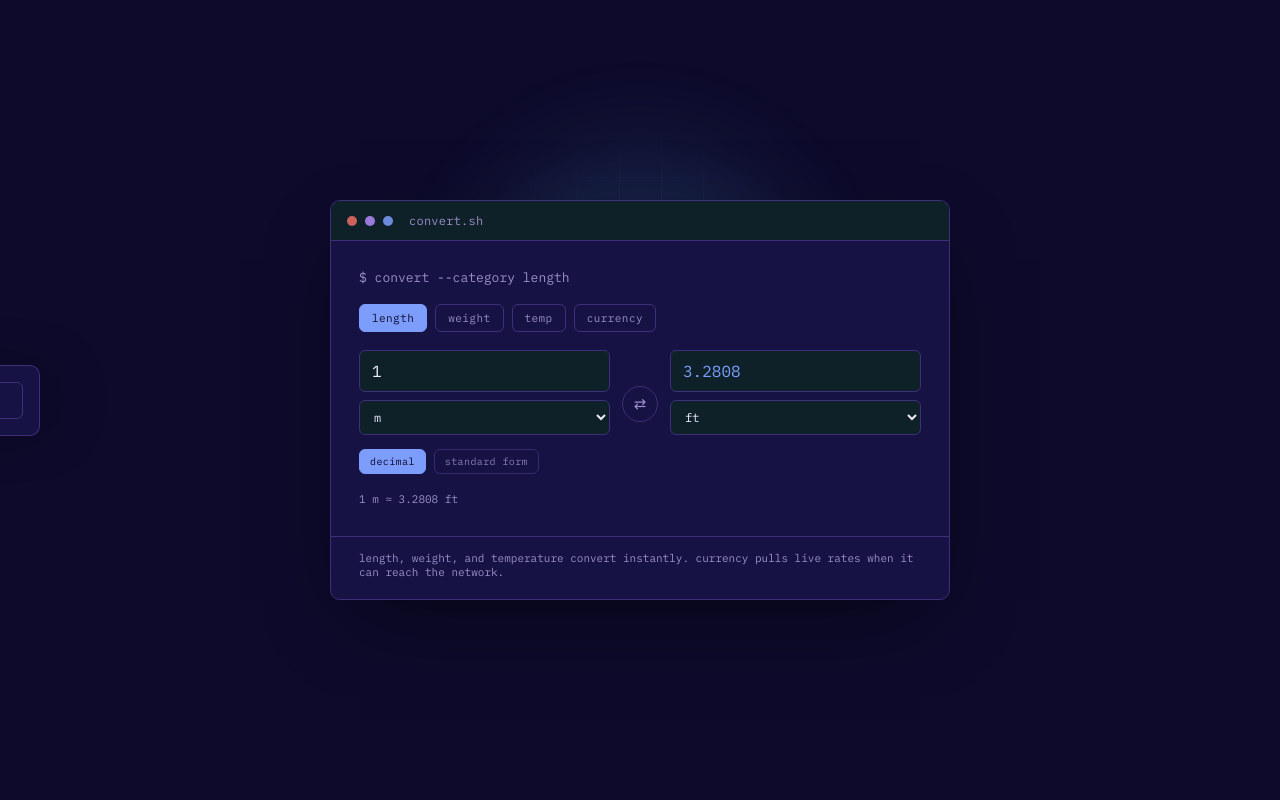
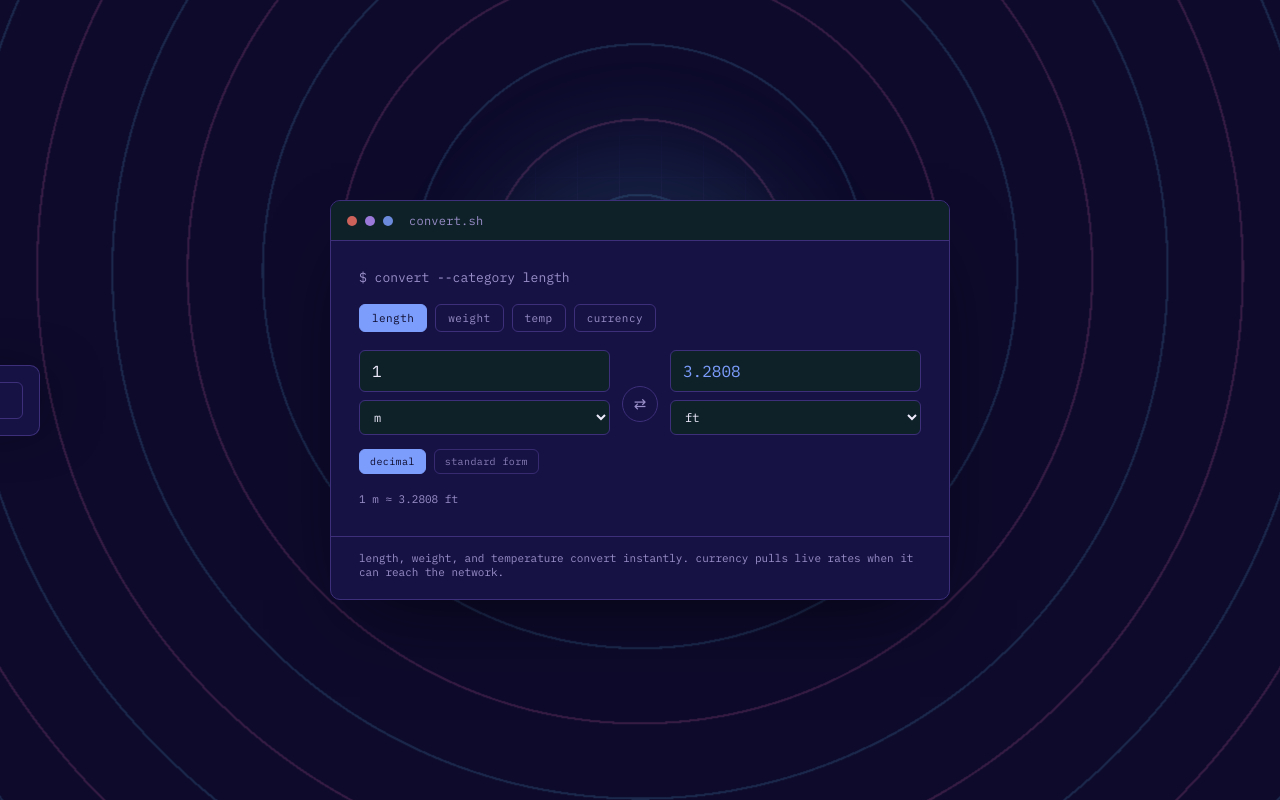
Before and after one commit to mwc0/website, a plain HTML site: page index.html in a window 1280 px wide. Drawn offline with Linux system fonts and the light colour scheme; no server answers.

Commit message:
Update index.html

```diff
--- a/index.html
+++ b/index.html
@@ -13,6 +13,7 @@
 </head>
 <body>
 
+  <div class="ripple-layer" aria-hidden="true"></div>
   <div class="grid-overlay" aria-hidden="true"></div>
   <div class="mouse-glow" aria-hidden="true"></div>
 
```
